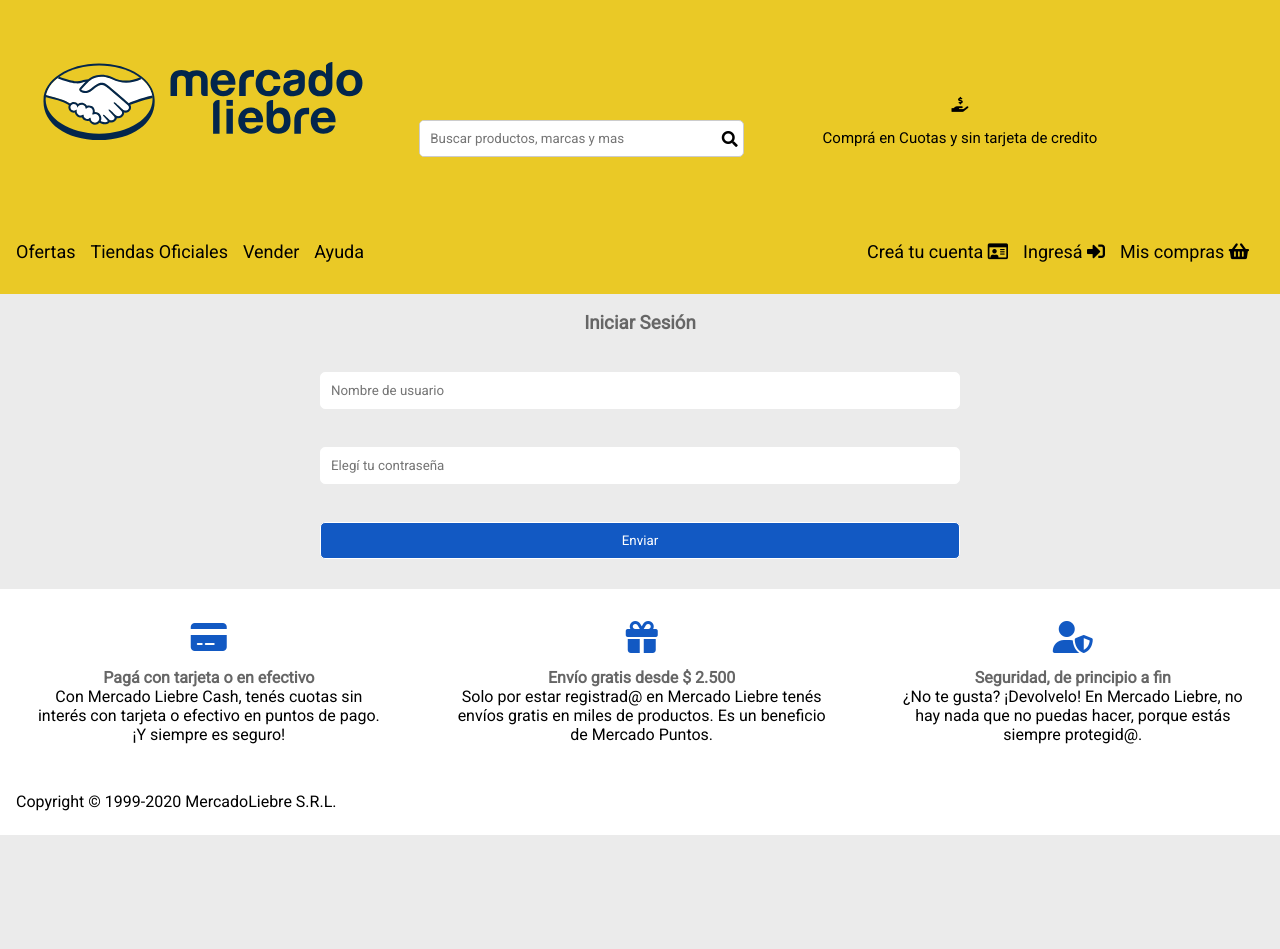
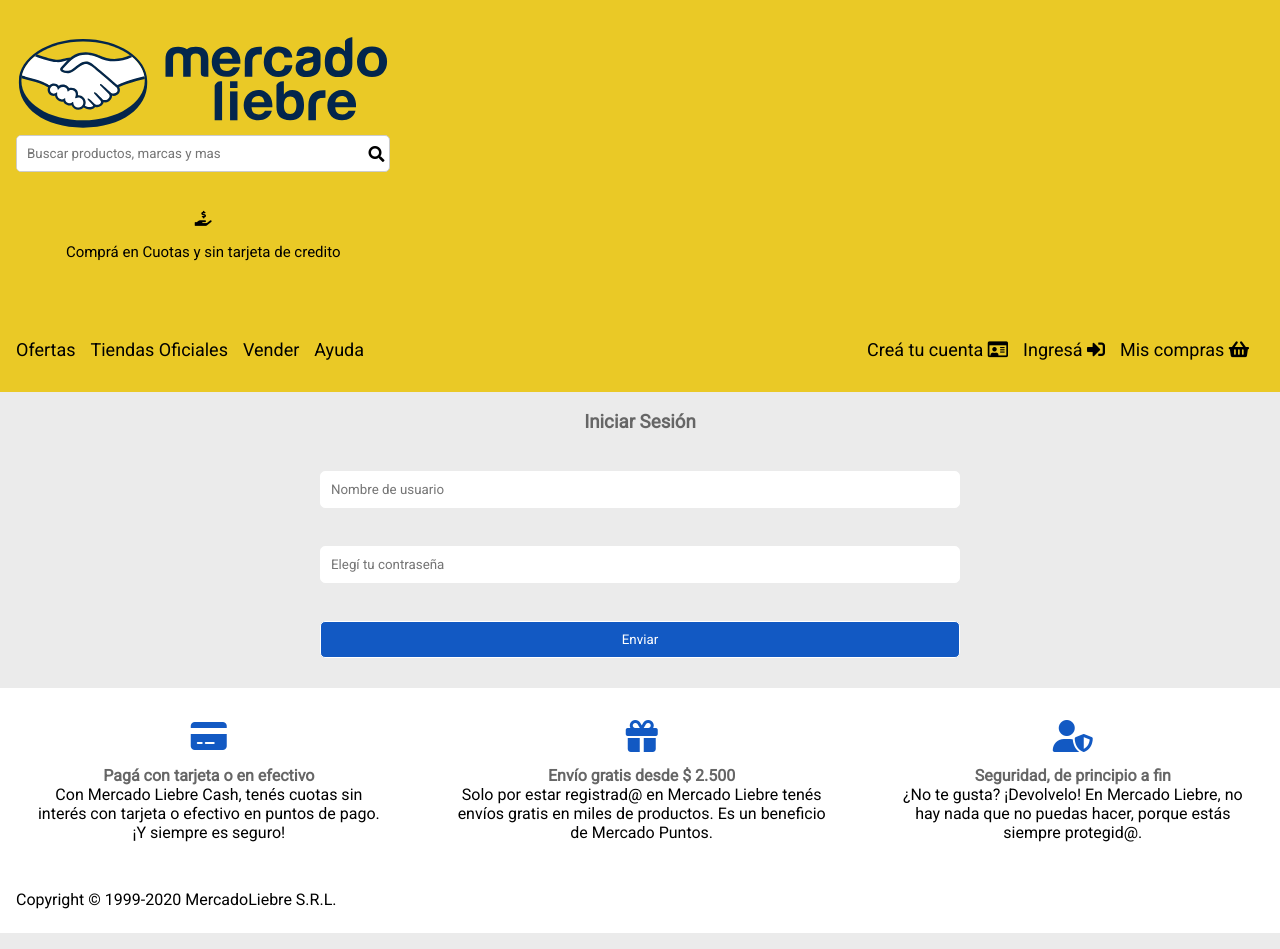
Before and after one commit to RitaLedesma42/Mercado-Liebre-render, a website: page views/login.html in a window 1280 px wide. Before the commit the page ends 851 px from the top, so only its background shows below. Drawn offline with Linux system fonts and the light colour scheme.

Commit message:
Update login.css

```diff
--- a/public/css/login.css
+++ b/public/css/login.css
@@ -25,15 +25,22 @@
 .top-header {
     display: flex;
     flex-wrap: wrap;
-    justify-content: space-between;
+    justify-content: space-evenly;
+    align-items: center;
+
 }
+
+
 
 /*logo*/
 
-.logo, .search-container{
-    display: inline-block;
+.search-container{
     width: 50%;
-    padding: 2%;
+}
+
+.logo{
+    width: 48%;
+    margin-right: 2%;
 }
 
 /*Barra de Busqueda*/
@@ -80,18 +87,19 @@
 
 
 
+
 /*Barra de Navegacion*/
 
 nav {
     display: flex;
     justify-content: space-between;
+
 }
 
 ul li a{
     text-decoration: none;
     color: #000;
 }
-
 
 
 /*menu*/
@@ -109,6 +117,8 @@
     border-radius: 4px;
     color: #fff;
 }
+
+
 /*main*/
 main{
     width: 100%;
@@ -152,7 +162,6 @@
 
 
 /*footer*/
-
 
 
 footer{
@@ -233,7 +242,6 @@
     }
 
     .compra, .logo, .search-container {
-        display: inline-block;
         width: 30%;
     }
 }
@@ -256,7 +264,6 @@
     }
 
     .compra, .logo, .search-container {
-        display: inline-block;
         width: 30%;
     }
 
```
